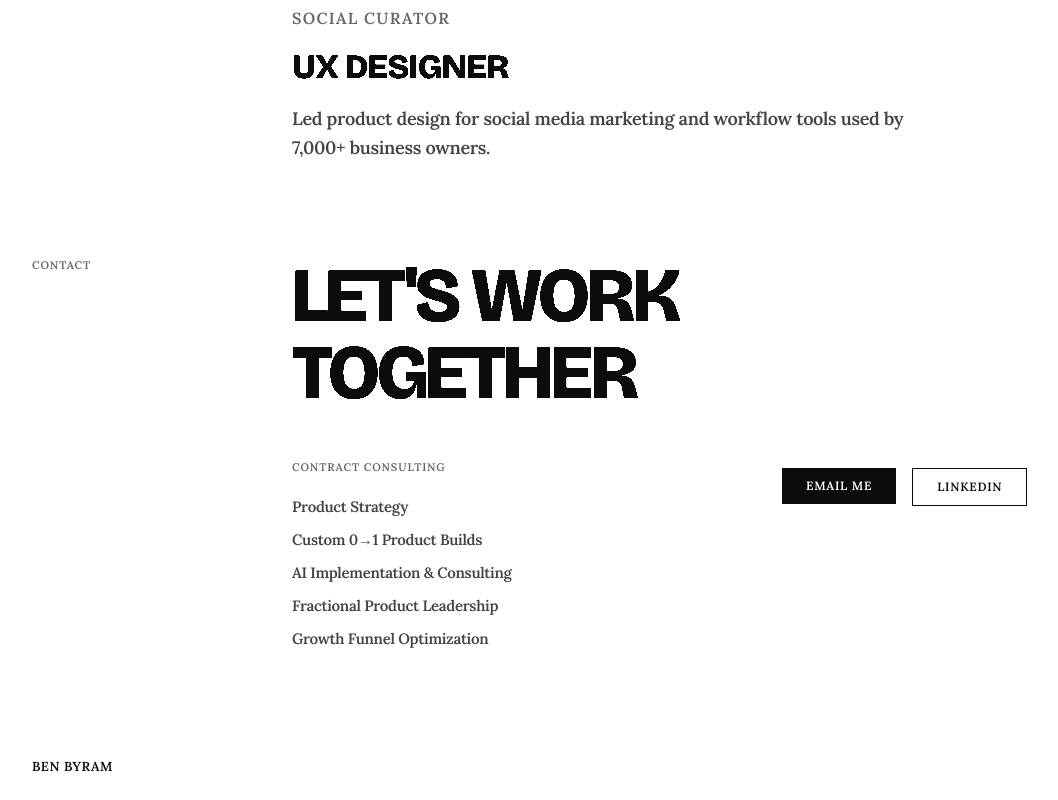
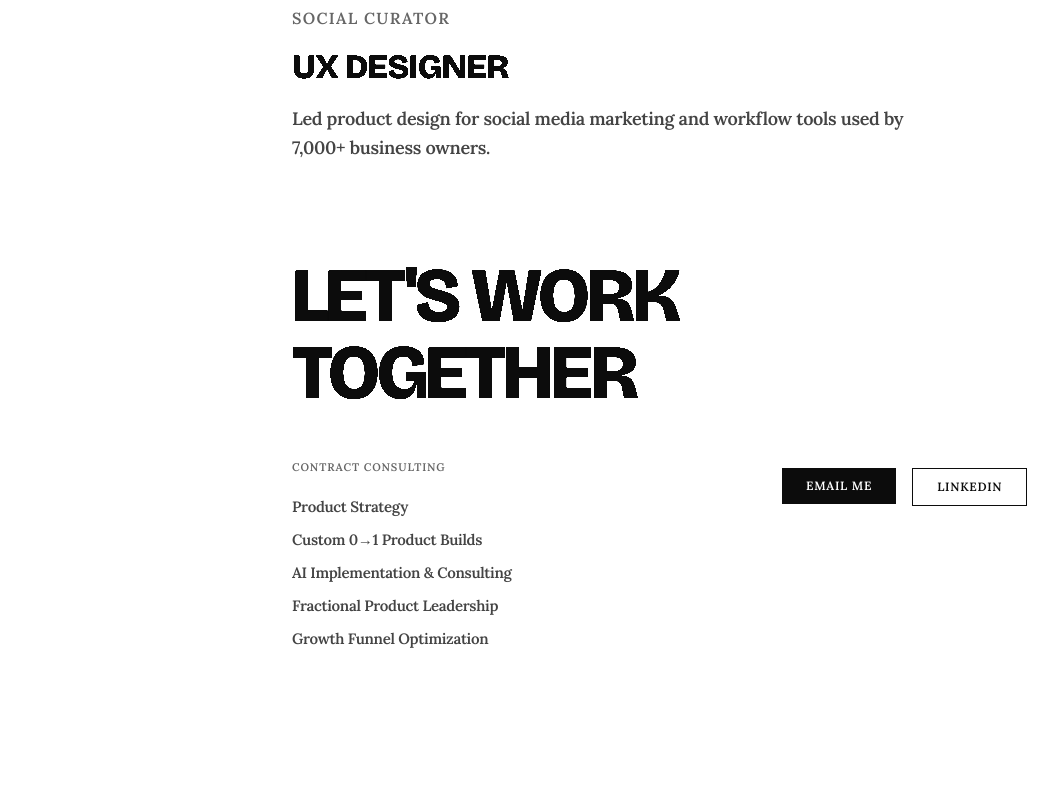
Before and after one commit to benbyram/portfolio, a Next.js app: page / in a window 1280 px wide. Shown: the part 2767-3567 px from the top of the page, without its empty margins (8-1066 px from the left). After the commit the page ends 3502 px from the top, so only its background shows below. Built offline with nearby package versions, Linux system fonts and the light colour scheme.

Commit message:
Remove contact label and footer name
Co-Authored-By: Claude Sonnet 4.6 <noreply@anthropic.com>

```diff
--- a/src/app/page.tsx
+++ b/src/app/page.tsx
@@ -352,11 +352,7 @@ export default function Home() {
           display: "grid",
           gridTemplateColumns: "240px 1fr",
         }}>
-          <div className="section-label" style={{ padding: "40px" }}>
-            <div style={{ fontSize: "11px", letterSpacing: "0.08em", textTransform: "uppercase", color: "#666" }}>
-              Contact
-            </div>
-          </div>
+          <div className="section-label" style={{ padding: "40px" }} />
           <div className="contact-content" style={{ padding: "40px 60px 80px" }}>
             <h2 style={{ fontSize: "clamp(48px, 6vw, 88px)", fontWeight: 700, letterSpacing: "-0.04em", lineHeight: 1.0, marginBottom: "48px" }}>
               Let&apos;s Work<br />Together
@@ -412,17 +408,6 @@ export default function Home() {
         </div>
       </section>
 
-      {/* Footer */}
-      <footer style={{
-        padding: "24px 40px",
-        display: "flex",
-        justifyContent: "flex-start",
-        alignItems: "center",
-      }}>
-        <div style={{ fontSize: "13px", fontWeight: 700, letterSpacing: "0.04em", textTransform: "uppercase" }}>
-          Ben Byram
-        </div>
-      </footer>
 
       </div>{/* end content wrapper */}
     </div>
```
